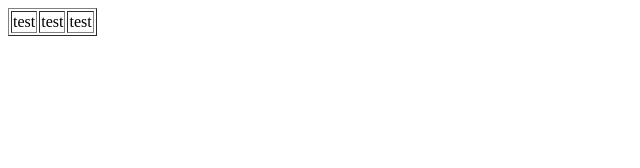
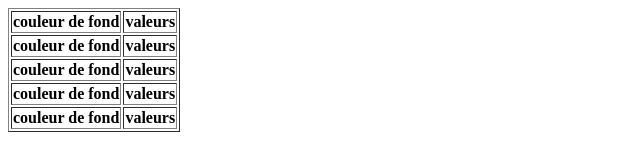
Before and after one commit to JulesR94/Javascript, a plain HTML site: page exercices/26-01/index1.html in a window 1280 px wide. Shown: the whole page, without its empty margins (0-640 px from the left). Drawn offline with Linux system fonts and the light colour scheme.

Commit message:
Update index1.html

```diff
--- a/exercices/26-01/index1.html
+++ b/exercices/26-01/index1.html
@@ -8,9 +8,28 @@
 </head>
 <body>
     <table border="1">
-        <td>test</td>
-        <td>test</td>
-        <td>test</td>
+        <tr>
+            <th>couleur de fond</th>
+             <th>valeurs</th>
+        </tr>
+        <tr>
+            <th>couleur de fond</th>
+             <th>valeurs</th>
+        </tr>
+        <tr>
+            <th>couleur de fond</th>
+             <th>valeurs</th>
+        </tr>
+        <tr>
+            <th>couleur de fond</th>
+             <th>valeurs</th>
+        </tr>
+        <tr>
+            <th>couleur de fond</th>
+             <th>valeurs</th>
+        </tr>
+
+
 
     </table>
 
```
